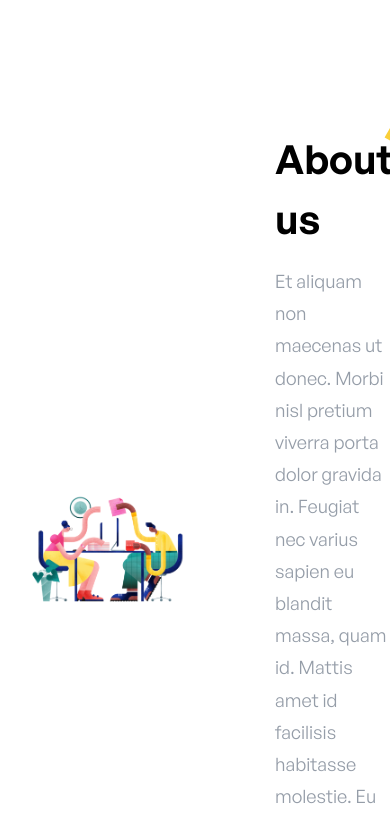
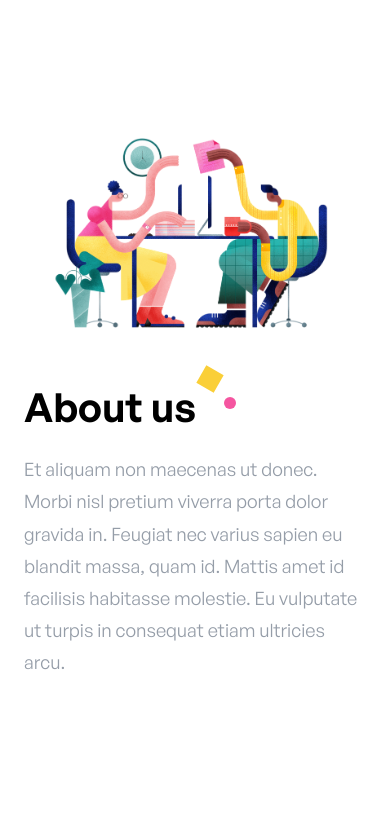
Before and after one commit to emanuelchristo/finquest, a Next.js app: page / in a window 390 px wide. Shown: the part 963-1782 px from the top of the page. Built offline with nearby package versions, Linux system fonts and the light colour scheme.

Commit message:
about us responsive

```diff
--- a/components/About.js
+++ b/components/About.js
@@ -4,7 +4,7 @@ export default function About() {
 	return (
 		<div className='margin'>
 			<section className={styles['about']}>
-				<img src='/images/about-us.png' alt='' width='50%' height='auto' />
+				<img className={styles['image']} src='/images/about-us.png' alt='' width='50%' height='auto' />
 				<div className={styles['spacer']}></div>
 				<div className={styles['content']}>
 					<div className={styles['heading-wrapper']}>
--- a/components/about.module.css
+++ b/components/about.module.css
@@ -6,7 +6,7 @@
 	margin-bottom: 8rem;
 }
 
-.about img {
+.image {
 	max-width: 500px;
 }
 
@@ -42,3 +42,47 @@
 	height: 5rem;
 	flex-shrink: 0;
 }
+
+@media (max-width: 1279px) {
+	.spacer {
+		width: 3rem;
+		height: 3rem;
+	}
+}
+
+@media (max-width: 1023px) {
+	.spacer {
+		width: 2rem;
+		height: 2rem;
+	}
+}
+
+@media (max-width: 767px) {
+	.image {
+		width: 100%;
+		max-width: 400px;
+		padding: 0 1rem;
+	}
+	.about {
+		flex-direction: column;
+	}
+	.content {
+		max-width: 490px;
+	}
+
+	.square {
+		width: 1.25rem;
+		height: 1.25rem;
+		right: -1.5rem;
+		top: -0.5rem;
+	}
+	.circle {
+		width: 0.75rem;
+		height: 0.75rem;
+		right: -2.5rem;
+		top: 1.25rem;
+	}
+}
+
+@media (max-width: 639px) {
+}
```
